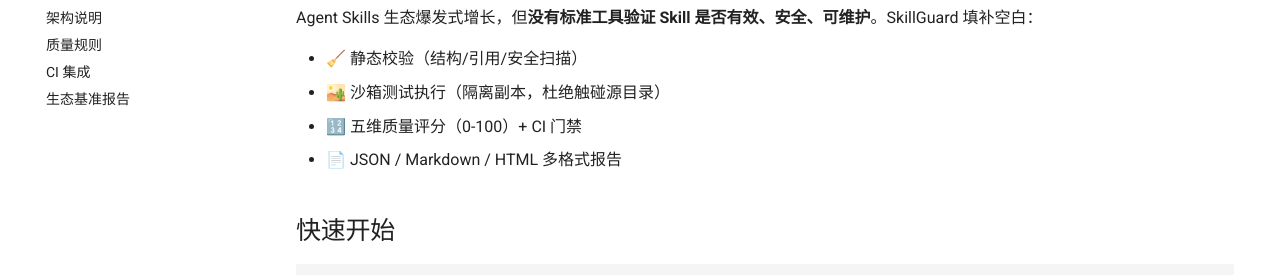
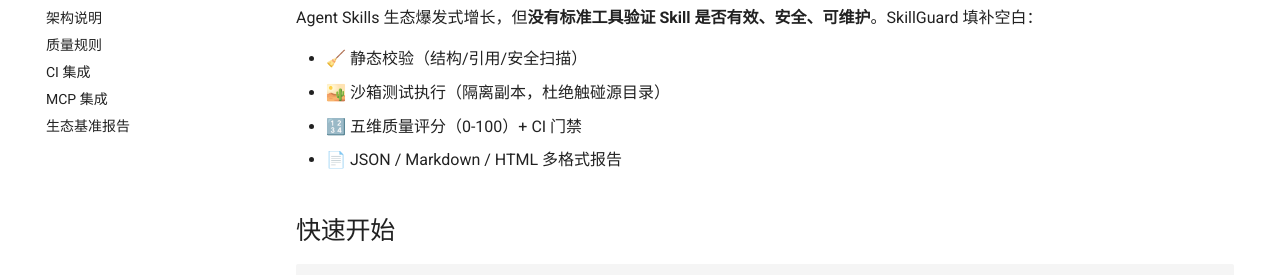
Before and after one commit to la2278647-arch/skillguard, an MkDocs documentation site: the page built from docs/index.md, in a window 1280 px wide. Shown: the part 317-592 px from the top of the page. Built offline with MkDocs 1.6.1 and Material for MkDocs 9.7.7, drawn with Linux system fonts in a browser that asks for light colours; comment, search, counter and statistics services are not loaded.

Commit message:
docs: add MCP integration to nav

```diff
--- a/mkdocs.yml
+++ b/mkdocs.yml
@@ -29,6 +29,7 @@
   - 架构说明: architecture.md
   - 质量规则: rules.md
   - CI 集成: ci.md
+  - MCP 集成: mcp.md
   - 生态基准报告: ecosystem-report.md
 
 markdown_extensions:
```
